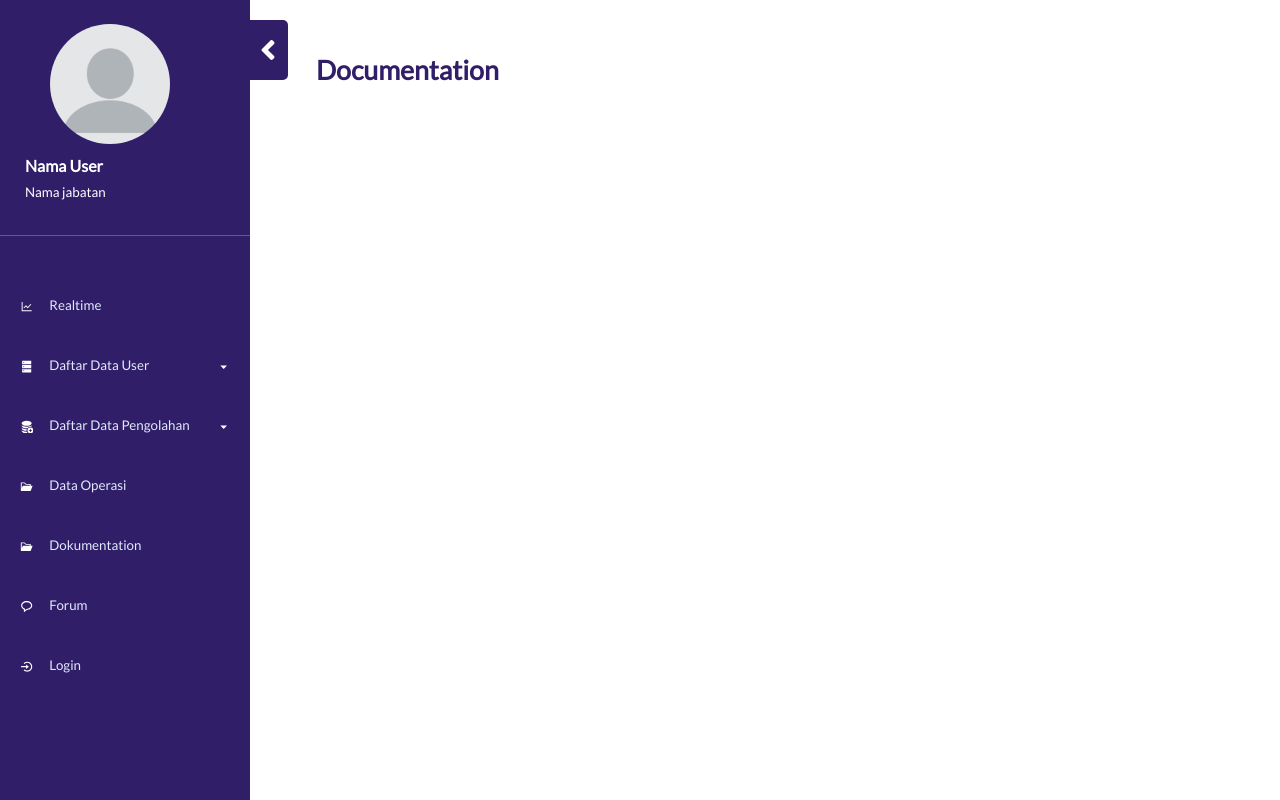
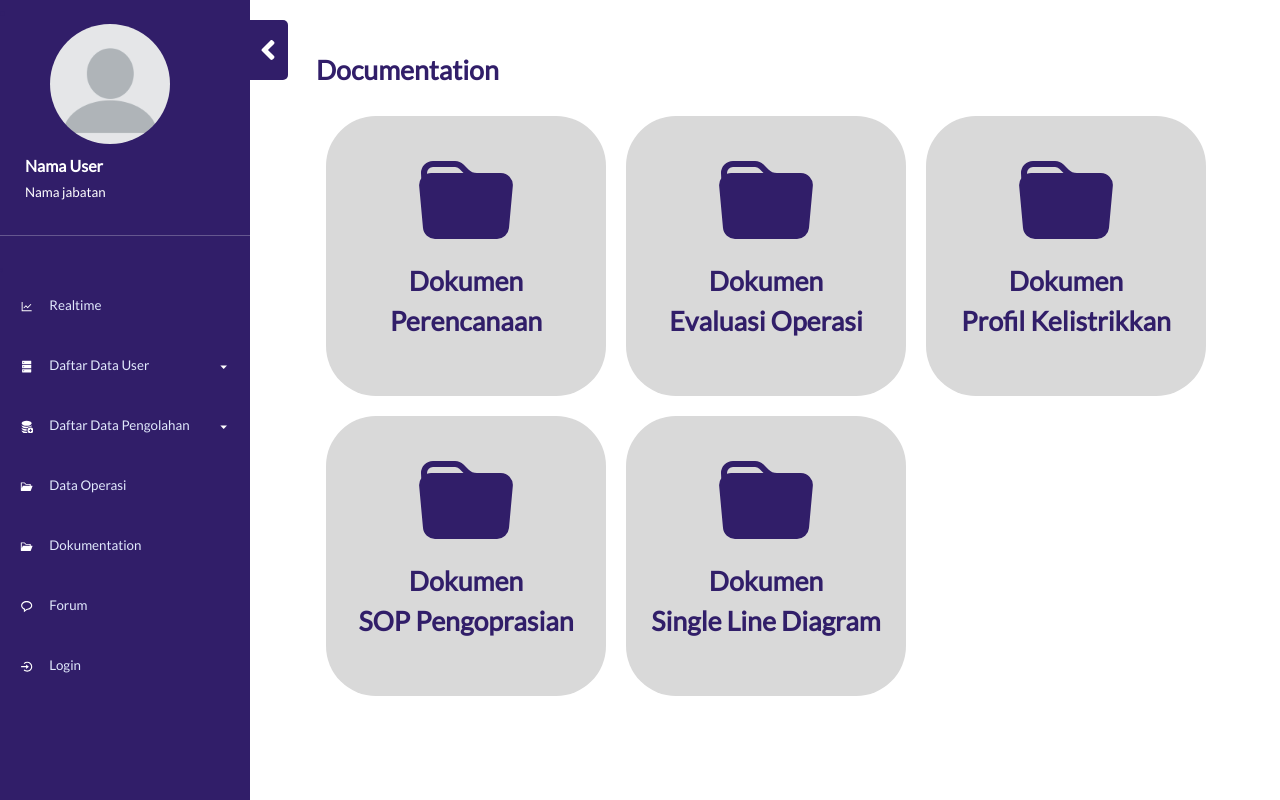
Before and after one commit to syauqisnh/frond-end_simonkelor, a React (Create React App) app: page /dokumentation in a window 1280 px wide. Built offline with nearby package versions, Linux system fonts and the light colour scheme.

Commit message:
Halaman Documentation

```diff
--- a/src/components/C_Dokumentation.js
+++ b/src/components/C_Dokumentation.js
@@ -1,7 +1,40 @@
 import React from "react";
+import { BsFillFolderFill } from "react-icons/bs";
 import Sidebar from "../components/Sidebar";
 
-export const Dokumentation = () => {
+const Dokumentation = () => {
+  const kotakStyle = {
+    width: "280px",
+    height: "280px",
+    backgroundColor: "#D9D9D9",
+    borderRadius: "50px",
+    margin: "10px",
+    display: "flex",
+    alignItems: "center",
+    justifyContent: "center",
+    flexDirection: "column", // tambahkan flex-direction column
+  };
+
+  const imgStyle = {
+    fontSize: "6em",
+  };
+
+  const textStyle = {
+    marginTop: "10px", // beri margin top pada text
+    textAlign: "center",
+  };
+
+  const kotakList1 = [
+    { id: 1, icon: <BsFillFolderFill />, text: <><div>Dokumen</div><div>Perencanaan</div></> },
+    { id: 2, icon: <BsFillFolderFill />, text: <><div>Dokumen</div><div>Evaluasi Operasi</div></> },
+    { id: 3, icon: <BsFillFolderFill />, text: <><div>Dokumen</div><div>Profil Kelistrikkan</div></> },
+  ];
+
+  const kotakList2 = [
+    { id: 4, icon: <BsFillFolderFill />, text: <><div>Dokumen</div><div>SOP Pengoprasian</div></> },
+    { id: 5, icon: <BsFillFolderFill />, text: <><div>Dokumen</div><div>Single Line Diagram</div></> },
+  ];
+
   return (
     <>
       <Sidebar />
@@ -10,6 +43,24 @@ export const Dokumentation = () => {
           <div className="body flex-grow-1 px-3">
             <div className="header">
               <p>Documentation</p>
+              <div style={{ display: "flex", flexDirection: "column" }}>
+                <div style={{ display: "flex" }}>
+                  {kotakList1.map((kotak) => (
+                    <div key={kotak.id} style={kotakStyle}>
+                      {React.cloneElement(kotak.icon, { style: imgStyle })}
+                      <p style={textStyle}>{kotak.text}</p> {/* tambahkan text */}
+                    </div>
+                  ))}
+                </div>
+                <div style={{ display: "flex" }}>
+                  {kotakList2.map((kotak) => (
+                    <div key={kotak.id} style={kotakStyle}>
+                      {React.cloneElement(kotak.icon, { style: imgStyle })}
+                      <p style={textStyle}>{kotak.text}</p> {/* tambahkan text */}
+                    </div>
+                  ))}
+                </div>
+              </div>
             </div>
           </div>
         </div>
```
